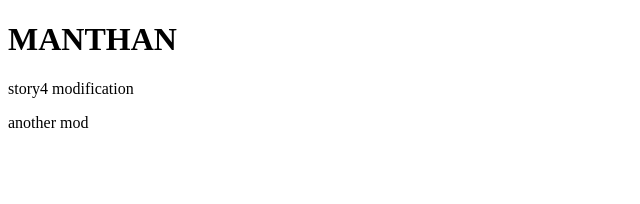
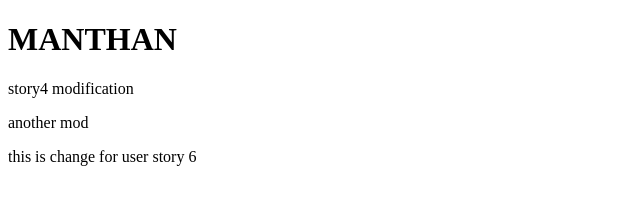
Before and after one commit to ManthanHbwsl/gitAssignment, a plain HTML site: page index.html in a window 1280 px wide. Shown: the whole page, without its empty margins (0-640 px from the left). Drawn offline with Linux system fonts and the light colour scheme.

Commit message:
changed index.html US6

```diff
--- a/index.html
+++ b/index.html
@@ -9,5 +9,6 @@
     <h1 class="naav">MANTHAN</h1>
     <p>story4 modification</p>
     <p>another mod</p>
+    <p>this is change for user story 6 </p>
 </body>
 </html>
```
